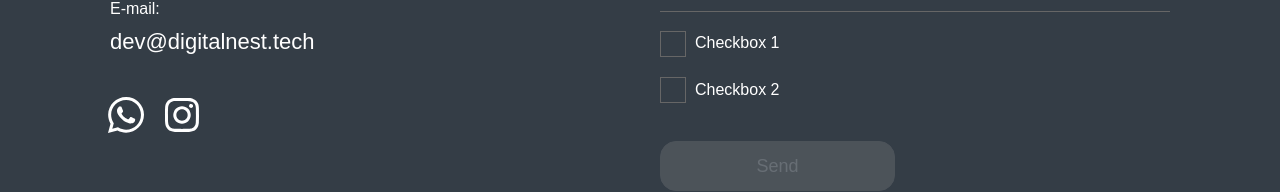
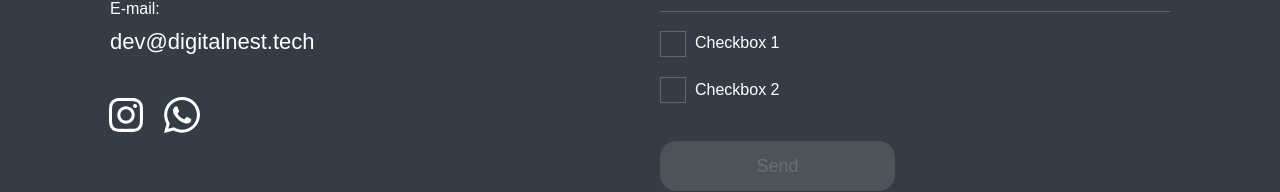
Before and after one commit to Eugene-Stone/DigitalNest, a React (Vite) app: page / in a window 1280 px wide. Shown: the part 6590-6782 px from the top of the page. Built offline with nearby package versions, Linux system fonts and the light colour scheme; data requests are answered from the project's data file; a web font is replaced by a local one.

Commit message:
TypeScript migration update, Contacts

```diff
--- a/db.json
+++ b/db.json
@@ -617,10 +617,18 @@
     ],
     "phone": "+12345678",
     "email": "dev@digitalnest.tech",
-    "social": {
-      "wts": "https://wts.com/company/digital123",
-      "instagram": "https://instagram.com/digital123"
+    "social": [
+		{
+      "type": "instagram",
+      "link": "https://wts.com/company/digital123",
+      "icon": "/img/_style/_svg/_social/inst.svg"
+    },
+	 {
+      "type": "wts",
+      "link": "https://wts.com/company/digital123",
+      "icon": "img/_style/_svg/_social/wts.svg"
     }
+	 ]
   },
   "requests": [
     {
--- a/src/sections/Contacts/Contacts.jsx
+++ b/src/sections/Contacts/Contacts.tsx
@@ -2,7 +2,7 @@ import Form from '../../components/Form/Form';
 import { useSectionData } from '../../hooks/useSectionData';
 import TitleHtml from '../../utils/TitleHtml';
 import useLanguageContext from '../../context/useLanguageContext';
-import getLang from '../../utils/getLang.js';
+import getLang from '../../utils/getLang';
 
 export default function Contacts() {
 	const { section, loading, errorData } = useSectionData('/contacts');
@@ -18,10 +18,6 @@ export default function Contacts() {
 	if (!section) return null;
 
 	const { id, title, description, phone, email, social } = section || {};
-	const iconSocial = {
-		instagram: '/img/_style/_svg/_social/inst.svg',
-		wts: 'img/_style/_svg/_social/wts.svg',
-	};
 
 	return (
 		<section id="contacts" className="sect-contacts">
@@ -68,16 +64,16 @@ export default function Contacts() {
 						{social && (
 							<div className="soc-wrap">
 								<div className="soc-lst">
-									{Object.entries(social || {}).map(([key, url]) => (
+									{social.map((socialItem, index) => (
 										<a
-											key={key}
-											href={url}
+											key={socialItem.type}
+											href={socialItem.link}
 											className="soc-btn"
-											title={key}
+											title={socialItem.type}
 											target="_blank"
 											rel="noreferrer"
 											style={{
-												backgroundImage: `url(${iconSocial[key]})`,
+												backgroundImage: `url(${socialItem.icon})`,
 											}}
 										/>
 									))}
```
Also changed, not shown: src/types.ts (+9 -0 lines).
